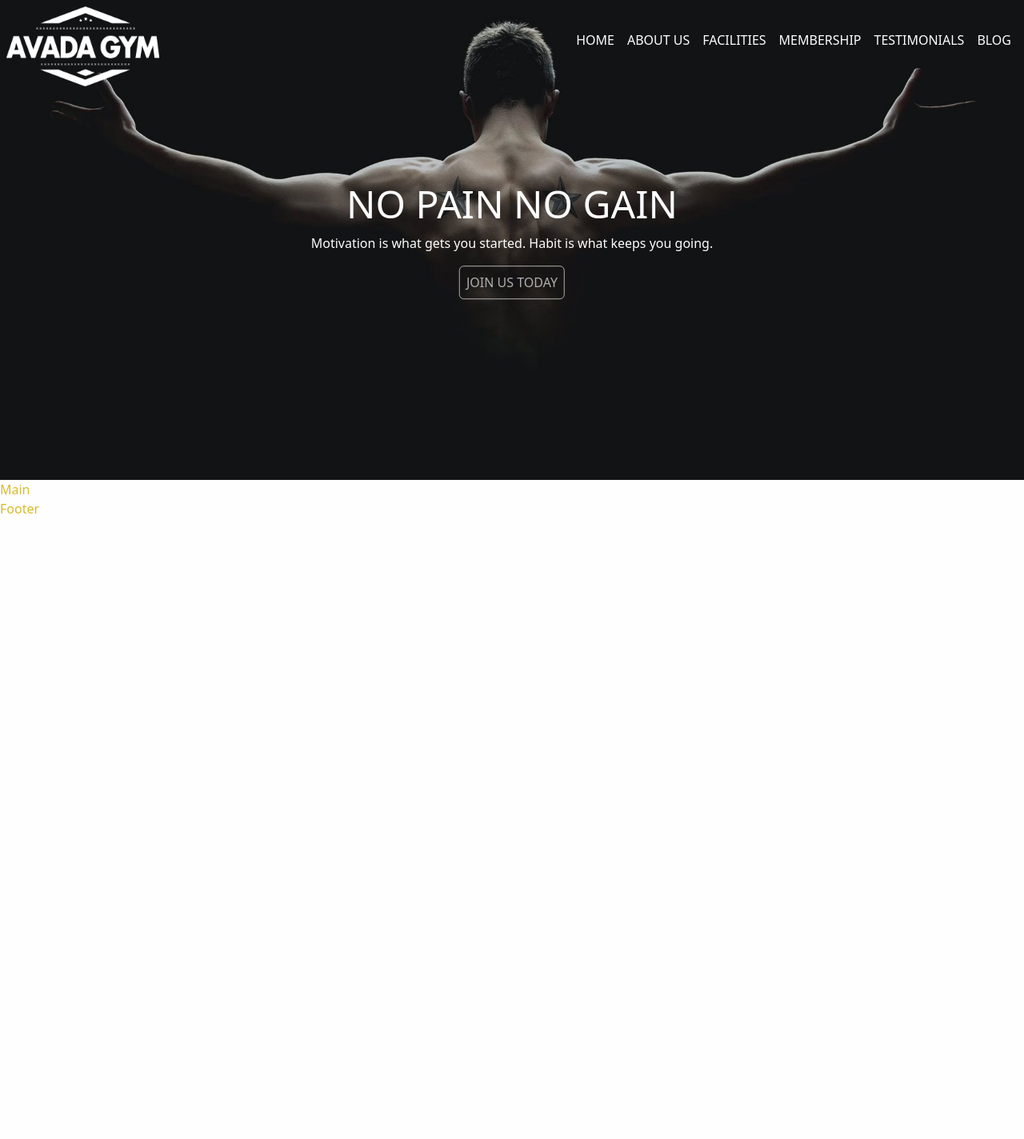
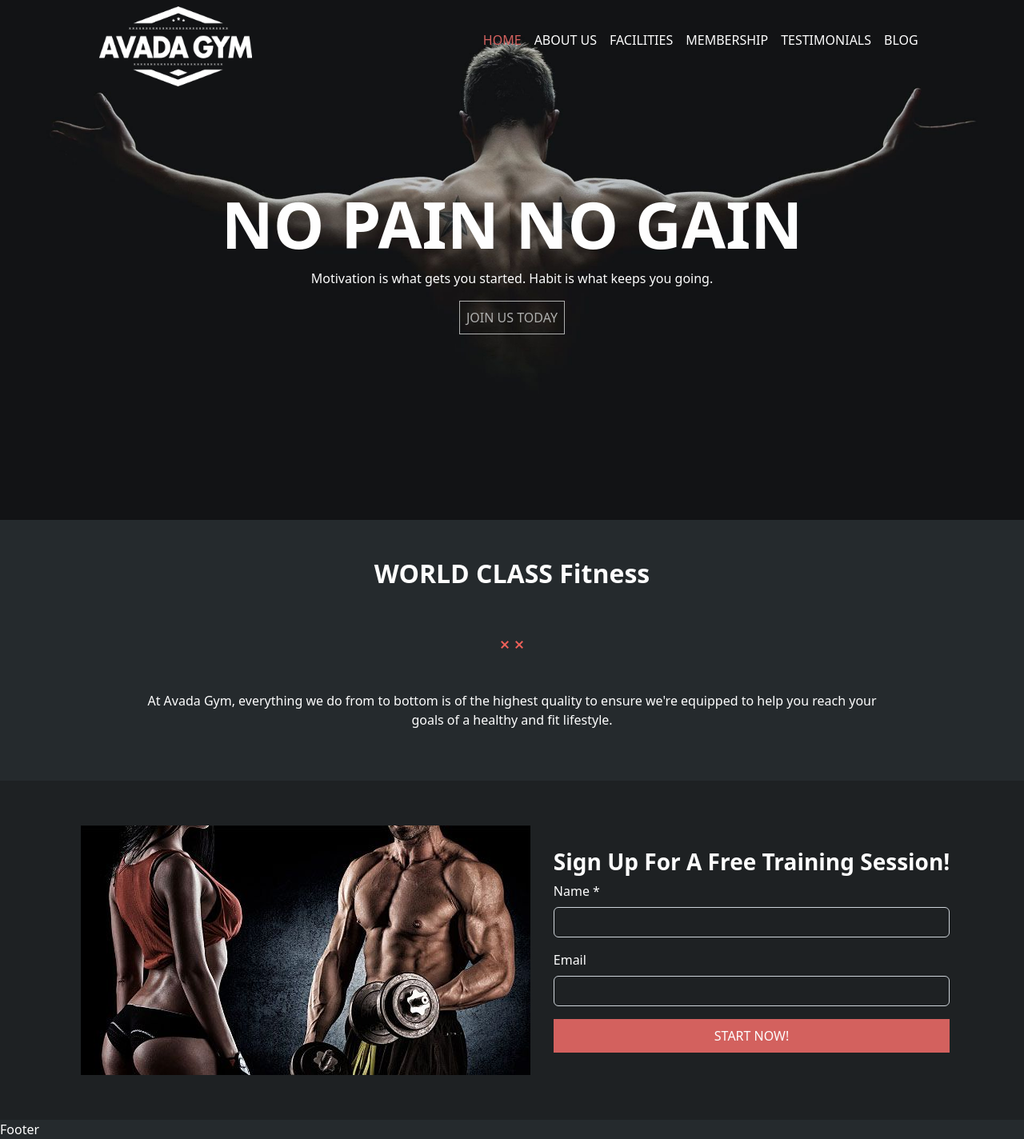
Before and after one commit to AngeloCalabro/proj-html-vuejs, a Vue app: page / in a window 1280 px wide. Shown: the whole page at 80% size. Before the commit the page ends 800 px from the top, so only its background shows below. Built offline with nearby package versions, Linux system fonts and the light colour scheme.

Commit message:
seconda sezione

```diff
--- a/src/assets/style/main.scss
+++ b/src/assets/style/main.scss
@@ -14,6 +14,9 @@ $fa-font-path: '../webfonts';
 }
 
 body{
-    // background-color: $shark;
-    color: $hokey-pokey;
+    background-color: $shark;
+    color: $white;
 }
+h1, h2, h3, h4, h5, h6{
+    font-weight: 800;
+}
--- a/src/assets/style/partials/_mixins.scss
+++ b/src/assets/style/partials/_mixins.scss
@@ -11,4 +11,8 @@
     @else if ($option =='between') {
         justify-content: space-between;
     }
+
+    @else if ($option =='around') {
+        justify-content: space-around;
+    }
 }
--- a/src/assets/style/partials/_variables.scss
+++ b/src/assets/style/partials/_variables.scss
@@ -12,8 +12,9 @@ $regent-gray: rgba(126, 137, 149, 1);
 $vibrant: rgba(211, 97, 94, 1);
 $thatch: rgba(180, 163, 148, 1);
 $irish-coffee: rgba(99, 41, 39, 1);
-$woodsmoke: rgba(7, 8, 9, 1);
+$woodsmoke: #1e2123;
 $antique-brass: rgba(194, 133, 108, 1);
 
 // TYPOGRAPHY
-$fs-xxl : 3rem;
+$fs-xxl : 5rem;
+$fs-xl : 3rem;
--- a/src/components/HeaderComponent.vue
+++ b/src/components/HeaderComponent.vue
@@ -4,13 +4,13 @@
             <div class="navbar">
                 <img class="mx-2" src="../assets/images/gym_logo_1x.png" alt="logo avada gym">
                 <ul class="d-flex mx-2">
-                    <li class="text-uppercase p-2" v-for="(item, index) in store.linksNavTop" :key="index"><a href="#">{{ item.text }}</a></li>
+                    <li class="text-uppercase text-center p-2" v-for="(item, index) in store.linksNavTop" :key="index"><a href="#" :class="{'active': item.active}">{{ item.text }}</a></li>
                 </ul>
             </div>
-            <div class="jumbo">
+            <div class="jumbo container">
                 <h1 class="text-uppercase">NO PAIN NO GAIN</h1>
                 <p>Motivation is what gets you started. Habit is what keeps you going.</p>
-                <div class="btn text-uppercase p-2">Join Us Today</div>
+                <div class="my-btn text-uppercase p-2">Join Us Today</div>
             </div>
         </nav>
     </header>
@@ -37,22 +37,19 @@ import {store} from '../store';
 header{
     width: 100%;
     nav{
-        // width: 100%;
-        height: 600px;
+        min-height: 650px;
         max-width: 100%;
-        // max-height: 100%;
         position: relative;
         background-image: url('../assets/images/home-banner.jpg');
         background-position: center;
         background-repeat: no-repeat;
-        // background-attachment: fixed;
         background-size: cover;
         div.navbar{
             position: absolute;
             top: 0;
             right: 0;
             left: 0;
-            @include dflex('between');
+            @include dflex('around');
             img{
                 height: 100px;
             }
@@ -62,7 +59,8 @@ header{
                     a{
                         text-decoration: none;
                         color: $white;
-                        &:active{
+                        transition: 0.5s;
+                        &.active{
                             color: $chestnut-rose;
                         }
                         &:hover{
@@ -81,16 +79,20 @@ header{
                 h1 {
                     color: $white;
                     font-size: $fs-xxl;
+                    // white-space: nowrap
                 }
                 p{
                     color: $white;
                 }
-                div.btn{
+                div.my-btn{
+                    width: max-content;
                     color: $edward;
                     border: 1px solid $edward;
+                    transition: 1s;
                     &:hover{
                         color: $white;
                         border: 1px solid $white;
+                        cursor: pointer;
                     }
                 }
 
--- a/src/components/MainComponent.vue
+++ b/src/components/MainComponent.vue
@@ -1,16 +1,78 @@
 <template>
-    <div>
-        Main
-    </div>
+    <main>
+        <section class="container text-center p-5">
+        <h2><span class="text-uppercase">World class</span> Fitness</h2>
+        <div class="p-5"><img src="../assets/images/divider-xx-red.png" alt="divider"></div>
+        <p class="px-5">At Avada Gym, everything we do from to bottom is of the highest quality to ensure we're equipped to help you reach your goals of a healthy and fit lifestyle.</p>
+        </section>
+
+        <section id="second-section">
+            <div class="container py-5">
+                <div class="d-flex align-items-center">
+                    <div class="p-2">
+                        <img class="img-fluid" src="../assets/images/home_img-compressor.jpg" alt="">
+                    </div>
+                    <div>
+                    <h3 class="text-capitalize">Sign up for a free training session!</h3>
+                    <form @click.prevent="">
+                        <div class="mb-3">
+                            <label class="form-label">Name *</label>
+                            <input type="text" class="form-control">
+                        </div>
+                        <div class="mb-3">
+                            <label class="form-label">Email</label>
+                            <input type="email" class="form-control">
+                        </div>
+                        <div class="my-btn text-uppercase text-center p-2">Start Now!</div>
+                    </form>
+                    </div>
+                </div>
+            </div>
+        </section>
+
+        <section id="third-section">
+
+        </section>
+    </main>
 </template>
 
 <script>
+import {store} from '../store'
     export default {
-        name: 'MainComponent'
+        name: 'MainComponent',
+        data(){
+            return{
+                store,
+            }
+        }
     }
 </script>
 
 <style lang="scss" scoped>
 @use '../assets/style/partials/variables' as *;
+@use '../assets/style/partials/mixins' as *;
 
+main{
+    #second-section{
+        background-color: $woodsmoke;
+
+        input{
+            background-color: $woodsmoke;
+        }
+        div.my-btn {
+                color: $white;
+                background-color: $vibrant;
+                border: 1px solid $vibrant;
+                transition: 1s;
+
+                &:hover {
+                    color: $white;
+                    background-color: $chestnut-rose;
+                    border: 1px solid $chestnut-rose;
+                    cursor: pointer;
+                }
+            }
+    }
+
+}
 </style>
```
